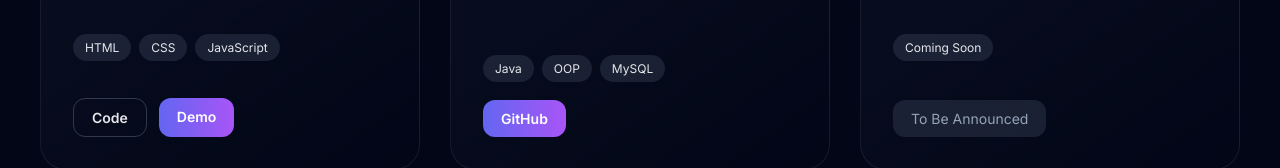
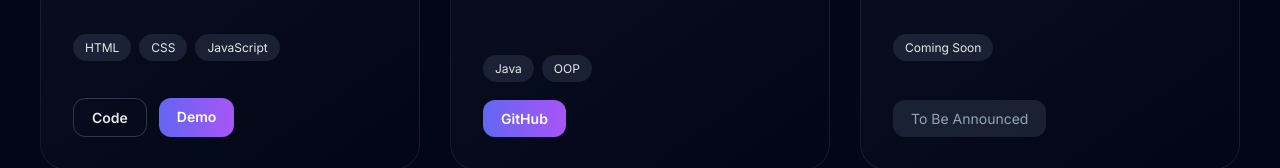
Before and after one commit to MahimHossain04/My-Portfolio, a plain HTML site: page index.html in a window 1280 px wide. Shown: the part 5365-5533 px from the top of the page. Drawn offline with Linux system fonts and the light colour scheme.

Commit message:
Update index.html

```diff
--- a/index.html
+++ b/index.html
@@ -1862,7 +1862,7 @@ button:active,
         <div class="project-tags">
           <span>Java</span>
           <span>OOP</span>
-          <span>MySQL</span>
+
         </div>
 
         <div class="project-actions">
```
